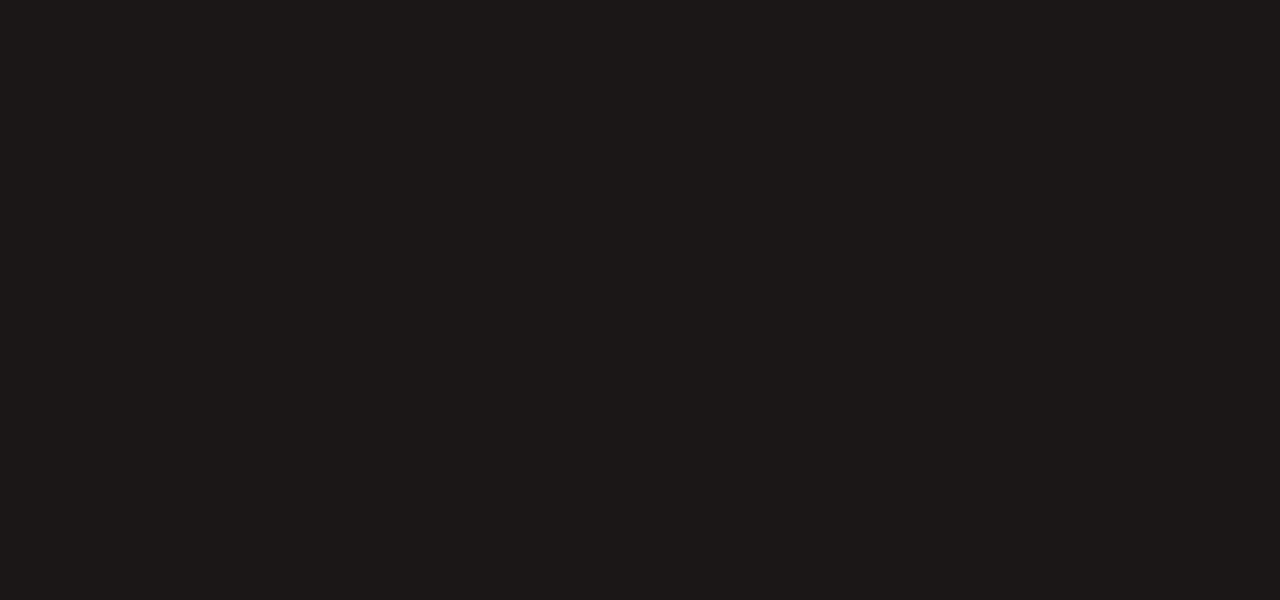
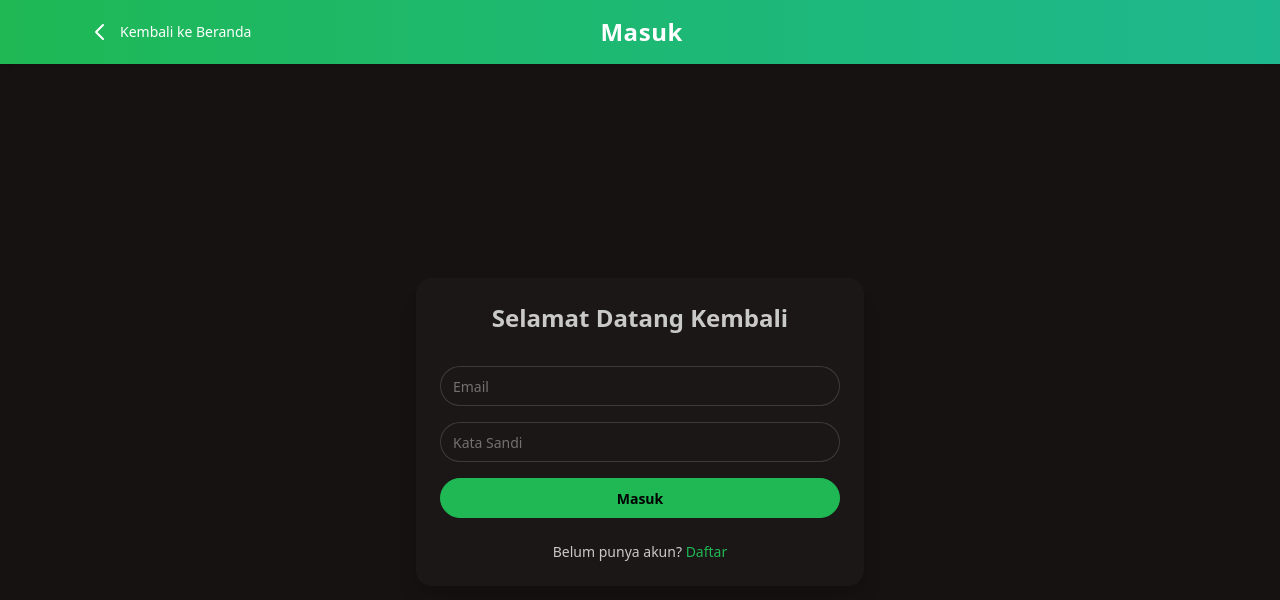
Before and after one commit to ahmadadptr001/Pedas-Legacy, a React (Vite) app: page /masuk in a window 1280 px wide. Before the commit this address had no page. Shown: the top 600 px of the page. Built offline with nearby package versions, Linux system fonts and the light colour scheme.

Commit message:
Menambahkan halaman login dan regis

```diff
--- /dev/null
+++ b/src/components/AuthHeader.jsx
@@ -0,0 +1,33 @@
+// components/AuthHeader.jsx
+import React from "react";
+import { Link } from "react-router-dom";
+
+export default function AuthHeader({ title }) {
+    return (
+        <header className="bg-gradient-to-r from-primary to-secondary text-white py-4 shadow-md">
+            <div className="max-w-6xl mx-auto flex items-center justify-between px-4 sm:px-6">
+                {/* Tombol kembali */}
+                <Link to="/beranda" className="flex items-center gap-2 hover:opacity-90 transition">
+                    {/* Icon panah kiri */}
+                    <svg
+                        xmlns="http://www.w3.org/2000/svg"
+                        className="w-5 h-5 sm:w-6 sm:h-6"
+                        fill="none"
+                        viewBox="0 0 24 24"
+                        stroke="currentColor"
+                        strokeWidth={2}
+                    >
+                        <path strokeLinecap="round" strokeLinejoin="round" d="M15 19l-7-7 7-7" />
+                    </svg>
+                    <span className="text-sm font-medium hidden sm:inline">Kembali ke Beranda</span>
+                </Link>
+
+                {/* Judul halaman */}
+                <h1 className="text-lg sm:text-xl md:text-2xl font-bold tracking-wide text-center flex-1">{title}</h1>
+
+                {/* Spacer untuk menjaga layout tetap seimbang */}
+                <div className="w-5 sm:w-[160px]"></div>
+            </div>
+        </header>
+    );
+}
--- /dev/null
+++ b/src/pages/LoginPage.jsx
@@ -0,0 +1,59 @@
+// pages/LoginPage.jsx
+import React, { useState } from "react";
+import AuthHeader from "../components/AuthHeader";
+
+export default function LoginPage() {
+    const [form, setForm] = useState({ email: "", password: "" });
+
+    const handleChange = e => {
+        setForm({ ...form, [e.target.name]: e.target.value });
+    };
+
+    const handleSubmit = e => {
+        e.preventDefault();
+        console.log("Login Data:", form);
+    };
+
+    return (
+        <section className="min-h-screen bg-base-200 flex flex-col">
+            <AuthHeader title="Masuk" />
+
+            <div className="flex flex-1 items-center justify-center px-4">
+                <div className="card w-full max-w-md shadow-xl bg-base-100">
+                    <div className="card-body">
+                        <h2 className="text-2xl font-bold text-center mb-6">Selamat Datang Kembali</h2>
+                        <form onSubmit={handleSubmit} className="space-y-4">
+                            <input
+                                type="email"
+                                name="email"
+                                placeholder="Email"
+                                value={form.email}
+                                onChange={handleChange}
+                                className="input input-bordered w-full"
+                                required
+                            />
+                            <input
+                                type="password"
+                                name="password"
+                                placeholder="Kata Sandi"
+                                value={form.password}
+                                onChange={handleChange}
+                                className="input input-bordered w-full"
+                                required
+                            />
+                            <button type="submit" className="btn btn-primary w-full">
+                                Masuk
+                            </button>
+                        </form>
+                        <p className="text-sm text-center mt-4">
+                            Belum punya akun?{" "}
+                            <a href="/daftar" className="text-primary hover:underline">
+                                Daftar
+                            </a>
+                        </p>
+                    </div>
+                </div>
+            </div>
+        </section>
+    );
+}
--- /dev/null
+++ b/src/pages/RegisterPage.jsx
@@ -0,0 +1,68 @@
+// pages/RegisterPage.jsx
+import React, { useState } from "react";
+import AuthHeader from "../components/AuthHeader";
+
+export default function RegisterPage() {
+    const [form, setForm] = useState({ nama: "", email: "", password: "" });
+
+    const handleChange = e => {
+        setForm({ ...form, [e.target.name]: e.target.value });
+    };
+
+    const handleSubmit = e => {
+        e.preventDefault();
+        console.log("Register Data:", form);
+    };
+
+    return (
+        <section className="min-h-screen bg-base-200 flex flex-col">
+            <AuthHeader title="Daftar" />
+
+            <div className="flex flex-1 items-center justify-center px-4">
+                <div className="card w-full max-w-md shadow-xl bg-base-100">
+                    <div className="card-body">
+                        <h2 className="text-2xl font-bold text-center mb-6">Buat Akun Baru</h2>
+                        <form onSubmit={handleSubmit} className="space-y-4">
+                            <input
+                                type="text"
+                                name="nama"
+                                placeholder="Nama Lengkap"
+                                value={form.nama}
+                                onChange={handleChange}
+                                className="input input-bordered w-full"
+                                required
+                            />
+                            <input
+                                type="email"
+                                name="email"
+                                placeholder="Email"
+                                value={form.email}
+                                onChange={handleChange}
+                                className="input input-bordered w-full"
+                                required
+                            />
+                            <input
+                                type="password"
+                                name="password"
+                                placeholder="Kata Sandi"
+                                value={form.password}
+                                onChange={handleChange}
+                                className="input input-bordered w-full"
+                                required
+                            />
+                            <button type="submit" className="btn btn-primary w-full">
+                                Daftar
+                            </button>
+                        </form>
+                        <p className="text-sm text-center mt-4">
+                            Sudah punya akun?{" "}
+                            <a href="/masuk" className="text-primary hover:underline">
+                                Masuk
+                            </a>
+                        </p>
+                    </div>
+                </div>
+            </div>
+        </section>
+    );
+}
--- a/src/routes/index.jsx
+++ b/src/routes/index.jsx
@@ -6,10 +6,14 @@
 import ProdukPage from "../pages/ProdukPage";
 import KeranjangPage from "../pages/KeranjangPage";
 import TentangPage from "../pages/TentangPage";
+import LoginPage from "../pages/LoginPage";
+import RegisterPage from "../pages/RegisterPage";
 
 export default function AppRoutes(){
     return (
         <Routes>
+            <Route path="/masuk" element={<LoginPage />}></Route>
+            <Route path="/daftar" element={<RegisterPage />}></Route>
             <Route path="/" element={<LandingPage />} />
             <Route element={<MainLayout />}>
                 <Route path="/beranda" element={<HomePage />}></Route>
```
